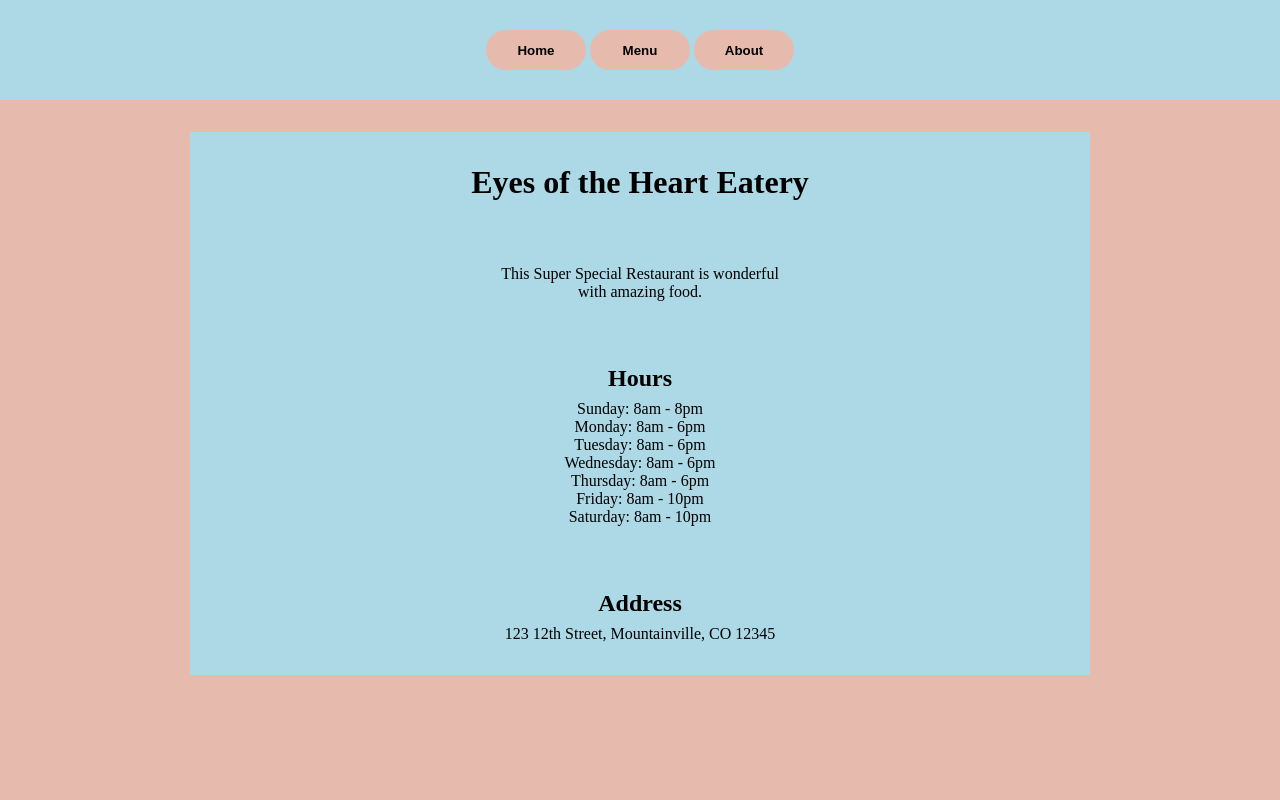
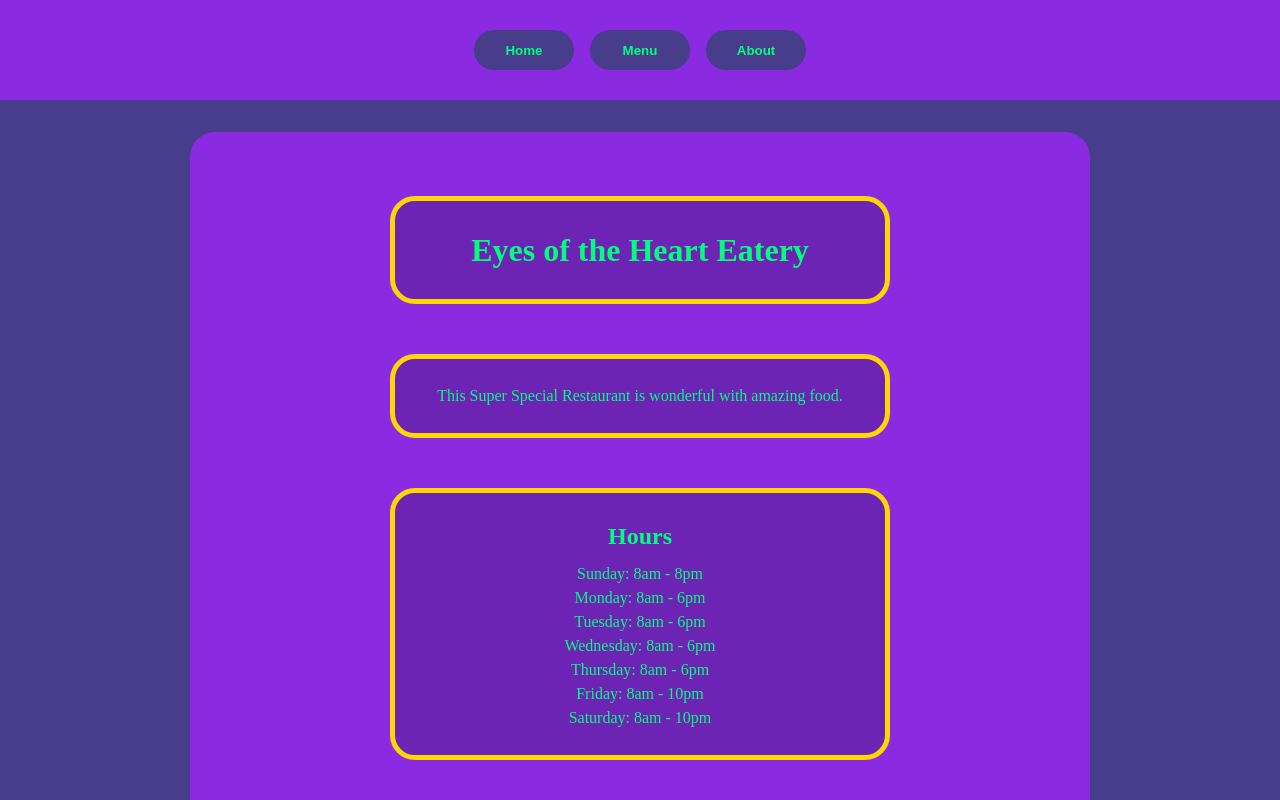
Before and after one commit to scorley627/restaurant-page, a website built with webpack: page src/template.html in a window 1280 px wide. Shown: the top 800 px of the page. Built offline with nearby package versions, Linux system fonts and the light colour scheme.

Commit message:
Finish initial styling for home page

```diff
--- a/src/home_page.js
+++ b/src/home_page.js
@@ -18,7 +18,7 @@ export default function loadHomePage() {
   const restaurantHours = createRestaurantHours();
   const restaurantAddress = createRestaurantAddress();
 
-  const content = document.querySelector("#content");
+  const content = document.querySelector(".content");
   content.appendChild(restaurantHeading);
   content.appendChild(restaurantDescription);
   content.appendChild(restaurantHours);
@@ -27,14 +27,14 @@ export default function loadHomePage() {
 
 function createRestaurantHeading() {
   const heading = document.createElement("h1");
-  heading.classList.add("restaurant-heading");
+  heading.classList.add("content__box");
   heading.textContent = RESTAURANT_NAME;
   return heading;
 }
 
 function createRestaurantDescription() {
   const description = document.createElement("p");
-  description.classList.add("restaurant-description");
+  description.classList.add("content__box");
   description.textContent = RESTAURANT_DESCRIPTION;
   return description;
 }
@@ -44,15 +44,14 @@ function createRestaurantHours() {
   const hoursHeading = document.createElement("h2");
   const hoursList = document.createElement("ul");
 
+  hoursSection.classList.add("content__box");
+  hoursHeading.textContent = "Hours";
+
   for (const hours of RESTAURANT_HOURS) {
     const hoursItem = document.createElement("li");
     hoursItem.textContent = hours;
     hoursList.appendChild(hoursItem);
   }
-
-  hoursSection.classList.add("hours-section");
-  hoursHeading.textContent = "Hours";
-  hoursList.classList.add("hours-list");
 
   hoursSection.appendChild(hoursHeading);
   hoursSection.appendChild(hoursList);
@@ -65,9 +64,8 @@ function createRestaurantAddress() {
   const addressHeading = document.createElement("h2");
   const address = document.createElement("p");
 
-  addressSection.classList.add("address-section");
+  addressSection.classList.add("content__box");
   addressHeading.textContent = "Address";
-  address.classList.add("address");
   address.textContent = RESTAURANT_ADDRESS;
 
   addressSection.appendChild(addressHeading);
--- a/src/style.css
+++ b/src/style.css
@@ -1,65 +1,62 @@
 * {
   margin: 0;
   padding: 0;
+  color: springgreen;
 }
 
-header {
-  background-color: lightblue;
-  height: 100px;
-  display: flex;
-  justify-content: center;
-  align-items: center;
+ul {
+  list-style: none;
+}
+
+.page {
+  background-color: darkslateblue;
+}
+
+.header {
+  background-color: blueviolet;
   min-width: 900px;
 }
 
-header button {
+.header__nav {
+  height: 100px;
+  display: grid;
+  grid-auto-flow: column;
+  justify-content: center;
+  align-items: center;
+  gap: 16px;
+}
+
+.header__button {
+  background-color: darkslateblue;
   width: 100px;
   height: 40px;
   border: none;
   border-radius: 20px;
-  background-color: #e6bbad;
   font-weight: bold;
+  cursor: pointer;
 }
 
-body {
-  background-color: #e6bbad;
+.content {
+  background-color: blueviolet;
+  box-sizing: border-box;
+  width: 900px;
+  margin: 32px auto;
+  padding: 64px;
+  border-radius: 25px;
+  display: grid;
+  gap: 50px;
 }
 
-#content {
+.content__box {
+  background-color: rgb(109, 35, 179);
   box-sizing: border-box;
-  background-color: lightblue;
-  width: 900px;
+  width: 500px;
+  padding: 25px;
+  line-height: 1.5;
   margin: auto;
-  margin-top: 32px;
-  padding: 32px;
+  text-align: center;
+  border: 5px solid gold;
+  border-radius: 25px;
+  display: grid;
+  gap: 8px;
 }
-
-.restaurant-heading {
-  text-align: center;
-}
-
-.restaurant-description {
-  width: 300px;
-  margin: auto;
-  margin-top: 64px;
-  text-align: center;
-}
-
-.hours-section {
-  text-align: center;
-  margin-top: 64px;
-}
-
-.hours-list {
-  margin-top: 8px;
-  list-style: none;
-}
-
-.address-section {
-  text-align: center;
-  margin-top: 64px;
-}
-
-.address {
-  margin-top: 8px;
-}
--- a/src/template.html
+++ b/src/template.html
@@ -5,14 +5,14 @@
   <meta name="viewport" content="width=device-width, initial-scale=1.0">
   <title>Restaurant Page</title>
 </head>
-<body>
-  <header>
-    <nav>
-      <button>Home</button>
-      <button>Menu</button>
-      <button>About</button>
+<body class="page">
+  <header class="header">
+    <nav class="header__nav">
+      <button class="header__button">Home</button>
+      <button class="header__button">Menu</button>
+      <button class="header__button">About</button>
     </nav>
   </header>
-  <div id="content"></div>
+  <div class="content"></div>
 </body>
 </html>
```
